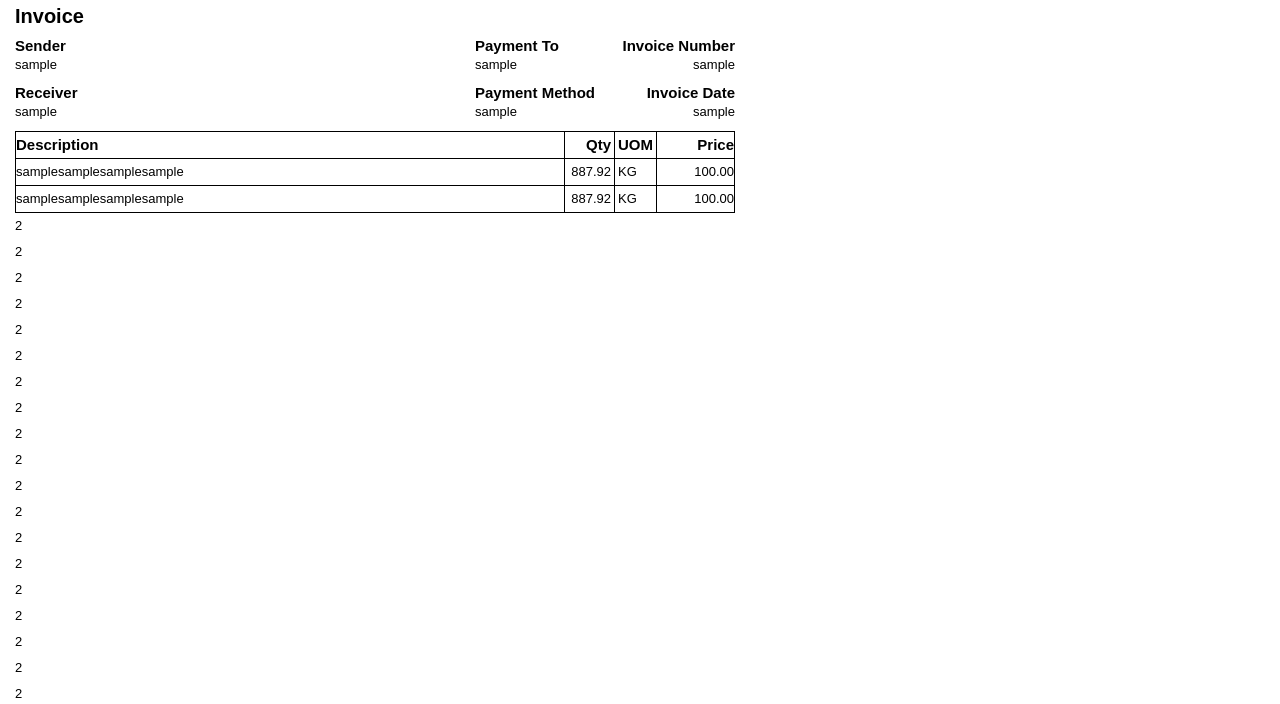
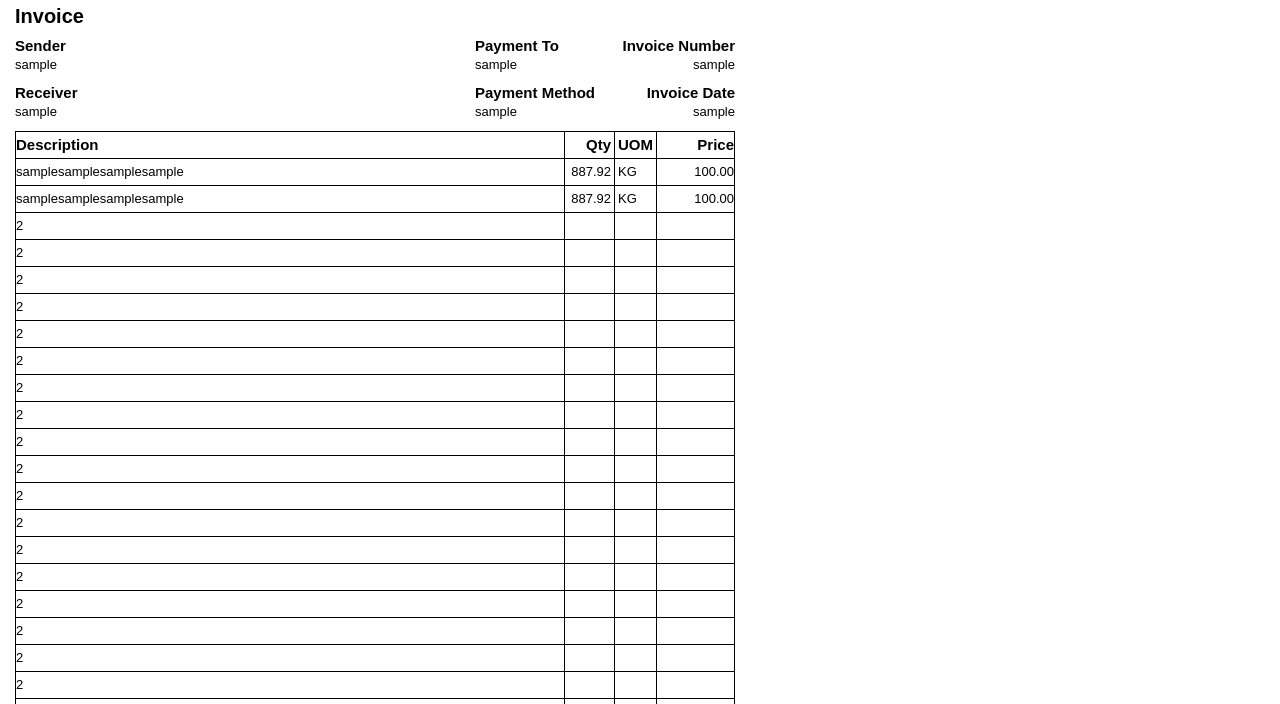
Before and after one commit to yapweijun1996/Sample-Printform-v6, a plain HTML site: page index.html in a window 1280 px wide. Shown: the part 87-791 px from the top of the page. Drawn offline with Linux system fonts and the light colour scheme.

Commit message:
Update index.html

```diff
--- a/index.html
+++ b/index.html
@@ -65,10 +65,10 @@
 								<td style="box-sizing:border-box;width:78px;"></td>
 							</tr>
 							<tr>
-								<td style="line-height: 20px;box-sizing:border-box;font-size:13px;outline-bottom:1px solid black;outline-right:1px solid black;outline-left:1px solid black;"><div style="padding:3px 3px 3px 0px;">2&nbsp;</div></td>
-								<td style="line-height: 20px;box-sizing:border-box;font-size:13px;outline-bottom:1px solid black;outline-right:1px solid black;" align="right"><div style="padding:3px 3px 3px 3px;"></div></td>
-								<td style="line-height: 20px;box-sizing:border-box;font-size:13px;outline-bottom:1px solid black;outline-right:1px solid black;"><div style="padding:3px 3px 3px 3px;"></div></td>
-								<td style="line-height: 20px;box-sizing:border-box;font-size:13px;outline-bottom:1px solid black;outline-right:1px solid black;" align="right"><div style="padding:3px 0px 3px 3px;"></div></td>
+								<td style="line-height: 20px;box-sizing:border-box;font-size:13px;border-bottom:1px solid black;border-right:1px solid black;border-left:1px solid black;"><div style="padding:3px 3px 3px 0px;">2&nbsp;</div></td>
+								<td style="line-height: 20px;box-sizing:border-box;font-size:13px;border-bottom:1px solid black;border-right:1px solid black;" align="right"><div style="padding:3px 3px 3px 3px;"></div></td>
+								<td style="line-height: 20px;box-sizing:border-box;font-size:13px;border-bottom:1px solid black;border-right:1px solid black;"><div style="padding:3px 3px 3px 3px;"></div></td>
+								<td style="line-height: 20px;box-sizing:border-box;font-size:13px;border-bottom:1px solid black;border-right:1px solid black;" align="right"><div style="padding:3px 0px 3px 3px;"></div></td>
 							</tr>
 						</table>
 					</td>
```
